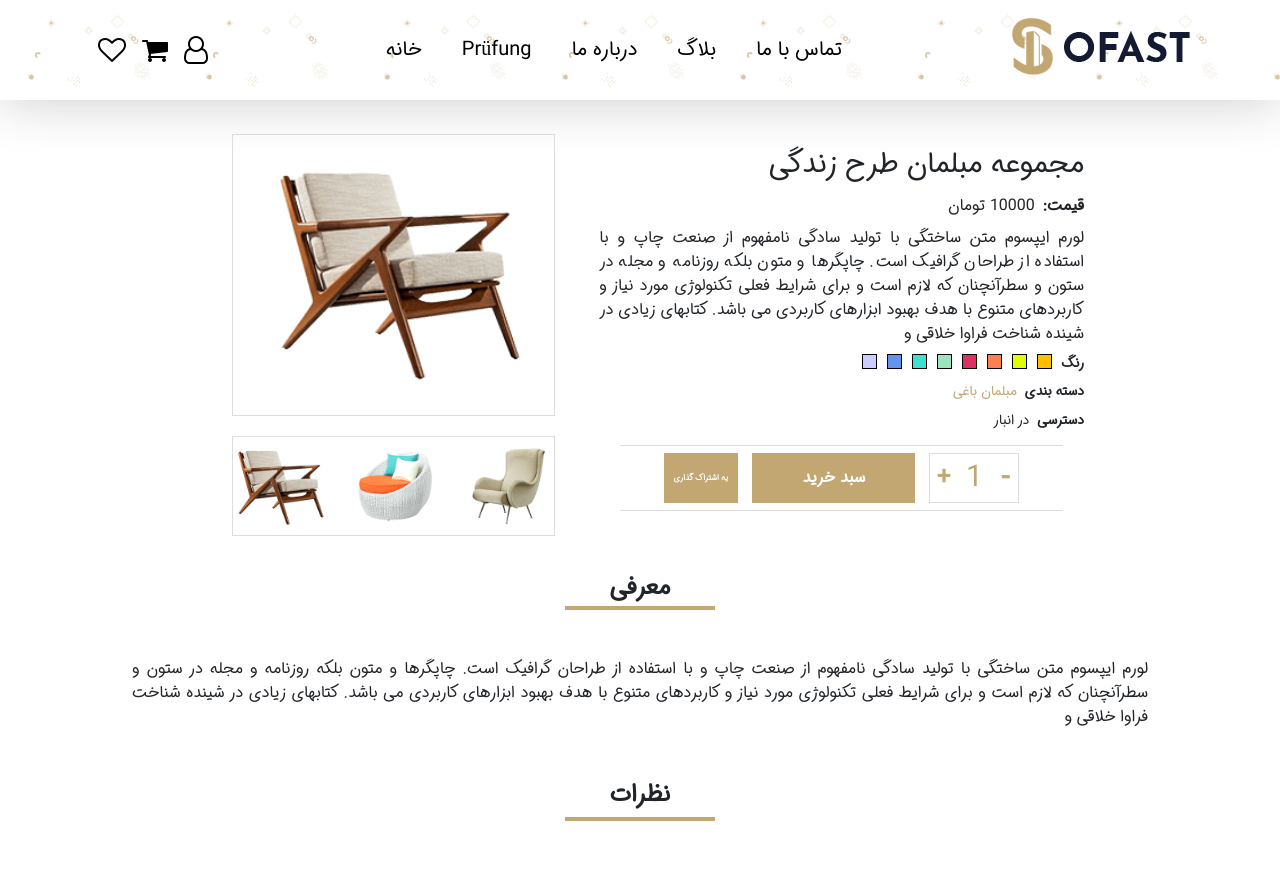
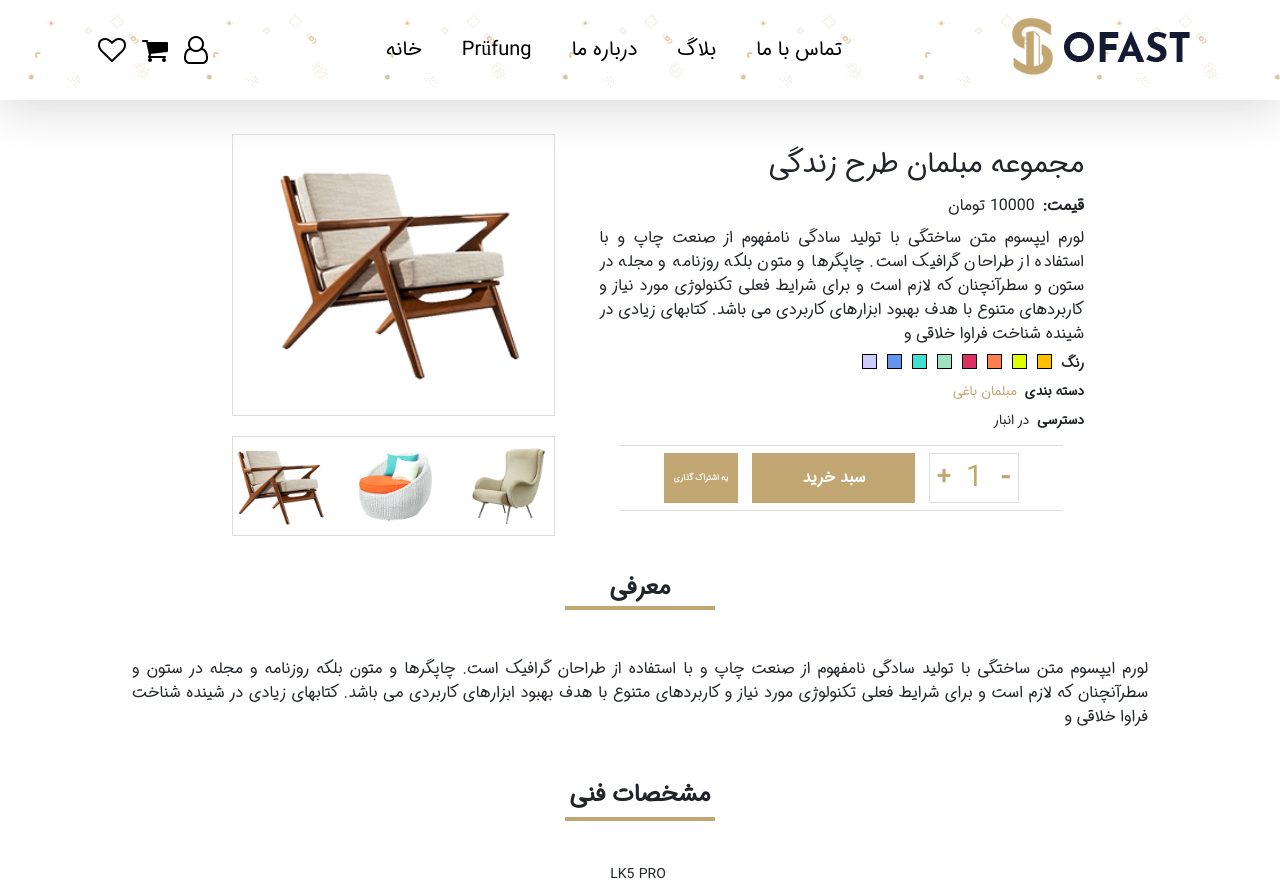
Before and after one commit to vahidpourmohamad/FcShop.js, a React (Create React App) app: page /ProduktSeite/627a7f83a1ef622dc1e466e0 in a window 1280 px wide. Shown: the top 883 px of the page. Built offline with nearby package versions, Linux system fonts and the light colour scheme.

Commit message:
produkteigenschaften entwicklung

```diff
--- /dev/null
+++ b/src/Components/Produkteigenschaften/Produkteigenschaften.css
@@ -0,0 +1,3 @@
+.ProdukteigenschaftenContainer{
+
+}
--- /dev/null
+++ b/src/Components/Produkteigenschaften/Produkteigenschaften.js
@@ -0,0 +1,16 @@
+import React, { Fragment } from 'react'
+import "./Produkteigenschaften.css"
+
+export default function Produkteigenschaften(props) {
+    const { features } = props;
+    console.log(features);
+    return (
+      <Fragment>
+        <div className="ProdukteigenschaftenContainer">
+          {features.map((feature, Id) => (
+              <div>{feature.value}</div>
+          ))}
+        </div>
+      </Fragment>
+    );
+}
--- a/src/Seiten/ProduktSicht/ProduktSichtSeite.js
+++ b/src/Seiten/ProduktSicht/ProduktSichtSeite.js
@@ -9,6 +9,7 @@ import { dummy } from "./dummy";
 import { useState } from "react";
 import Kommentarkomponente from "../../Components/Kommentarkomponente/Kommentarkomponente";
 import { commentdummy } from "../../Components/Kommentarkomponente/dummy.js";
+import Produkteigenschaften from "../../Components/Produkteigenschaften/Produkteigenschaften";
 export default function ProduktSichtSeite() {
   const [ProduktNummer, setProduktNummer] = useState(1);
   const [ProduktBildIndex, setProduktBildIndex] = useState(0);
@@ -24,7 +25,8 @@ export default function ProduktSichtSeite() {
     setProduktNummer(temp);
   }
   const params = useParams();
-  const { name, price, desc, colors, category, status, images } = dummy;
+  const { name, price, desc, colors, category, status, images, features } =
+    dummy;
   return (
     <Fragment>
       <MenuCmp />
@@ -117,6 +119,11 @@ export default function ProduktSichtSeite() {
           <div className="Line"></div>
           <div className="font-m TextRTl">{desc}</div>
         </div>
+        <div className="Kommentaren Container-Center-col ">
+          <div className="font-xl font-bold TextRTl">مشخصات فنی</div>
+          <div className="Line"></div>
+          <Produkteigenschaften features={features}></Produkteigenschaften>
+        </div>
 
         <div className="Kommentaren Container-Center-col ">
           <div className="font-xl font-bold TextRTl">نظرات</div>
--- a/src/Seiten/ProduktSicht/dummy.js
+++ b/src/Seiten/ProduktSicht/dummy.js
@@ -15,4 +15,18 @@ export const dummy = {
   category: "مبلمان باغی",
   status: "در انبار",
   images: ["p1a.png", "p2a.png", "p3a.png"],
+  features: [
+    {
+      Featurename: "Model",
+      value: "LK5 PRO",
+    },
+    {
+      Featurename: "Technology",
+      value: "FDM",
+    },
+    {
+      Featurename: "Movement",
+      value: "Cartesian",
+    },
+  ],
 };
```
Also changed, not shown: 1 other file (tests, documents, lock files or other folders).
